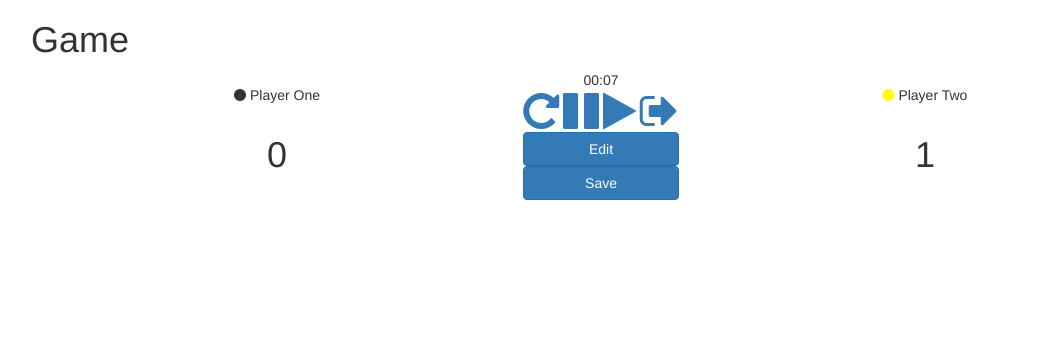
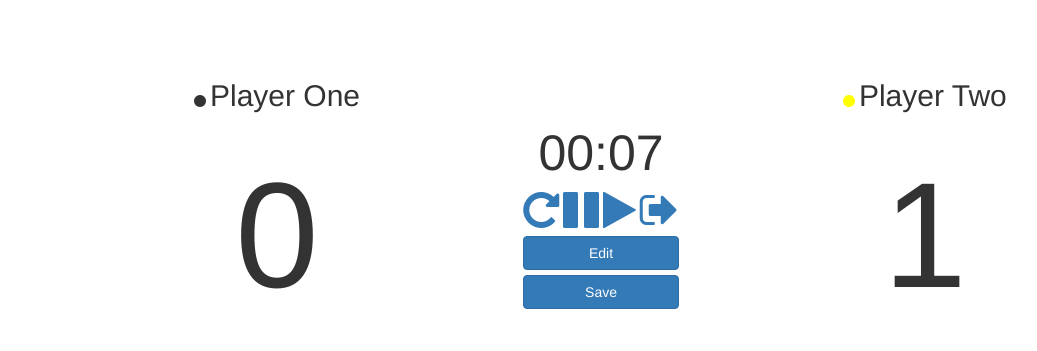
Before and after one commit to Foolish-Foosballers/IoT-Foosball, a Flask app: page /yellowScore in a window 1280 px wide. Shown: the top 351 px of the page, without its empty margins (39-1076 px from the left). Run offline with Flask 2, Linux system fonts and the light colour scheme; some libraries are stand-ins or nearby versions.

Commit message:
Spruced up UI

```diff
--- a/static/css/game.css
+++ b/static/css/game.css
@@ -1,3 +1,7 @@
+body {
+    margin-top: 75px;
+}
+
 #container--scoreboard {
     display: flex;
     align-items: center;
@@ -17,6 +21,14 @@
 
 #icon--yellow {
     color: yellow;
+}
+
+.score {
+    font-size: 150px;
+}
+
+.name {
+    font-size: 30px;
 }
 
 .modal-title {
@@ -51,3 +63,11 @@
     display: flex;
     flex-direction: column;
 }
+
+#menu--timer {
+    font-size: 50px;
+}
+
+.menu-button {
+    margin-top: 5px;
+}
--- a/templates/game.html
+++ b/templates/game.html
@@ -28,7 +28,6 @@
 </head>
 <body>
   <div class="container container-fluid">
-    <h1>Game</h1>
 
     <!-- Scoreboard -->
     <div id="container--scoreboard">
@@ -38,10 +37,10 @@
         <div id="container--player-details">
           <p>
             <i class="fa fa-circle" aria-hidden="true" id="icon--black"></i>
-            <span id="black--name"></span>
+            <span id="black--name" class="name"></span>
           </p>
         </div>
-        <h1 id="black--score">0</h1>
+        <p id="black--score" class="score">0</p>
       </div>
 
       <!-- Menu -->
@@ -55,8 +54,8 @@
           <a id="play"><i class="fa fa-play fa-3x" aria-hidden="true"></i></a>
           <a id="exit"><i class="fa fa-sign-out fa-3x" aria-hidden="true"></i></a>
         </div>
-        <button id="button--edit-game" type="button" class="btn btn-primary" data-toggle="modal" data-target="#confirm--modal">Edit</button>
-        <button id="button--save-game" type="button" class="btn btn-primary">Save</button>
+        <button id="button--edit-game" type="button" class="menu-button btn btn-primary" data-toggle="modal" data-target="#confirm--modal">Edit</button>
+        <button id="button--save-game" type="button" class="menu-button btn btn-primary">Save</button>
       </div>
 
       <!-- Yellow side -->
@@ -64,10 +63,10 @@
         <div id="container--player-details">
           <p>
             <i class="fa fa-circle" aria-hidden="true" id="icon--yellow"></i>
-            <span id="yellow--name"></span>
+            <span id="yellow--name" class="name"></span>
           </p>
         </div>
-        <h1 id="yellow--score">0</h1>
+        <p id="yellow--score" class="score">0</p>
       </div>
     </div>
 
```
